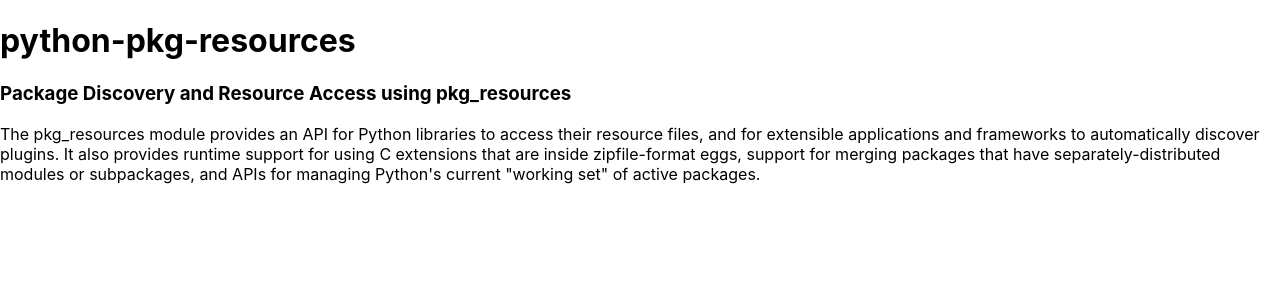
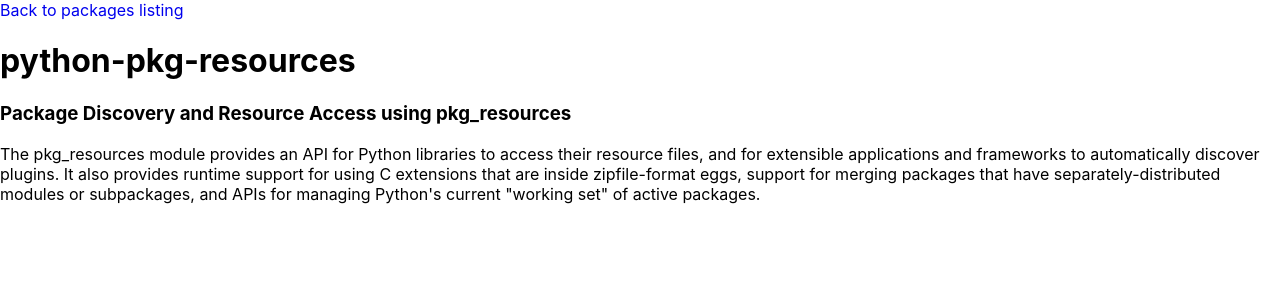
Before and after one commit to joni-/packages-parser, a Next.js app: page /libws-commons-util-java in a window 1280 px wide. Shown: the top 300 px of the page. Built offline with nearby package versions, Linux system fonts and the light colour scheme.

Commit message:
Add link to homepage from package details page

```diff
--- a/pages/[pkg].tsx
+++ b/pages/[pkg].tsx
@@ -10,6 +10,7 @@ const PackageDetails = (props: Props) => {
   const { name, description } = props.paragraph;
   return (
     <div>
+      <a href="/">Back to packages listing</a>
       <h1>{name}</h1>
       <h3>{description.synopsis}</h3>
       <p>{description.description}</p>
```
Also changed, not shown: 1 other file (tests, documents, lock files or other folders).
